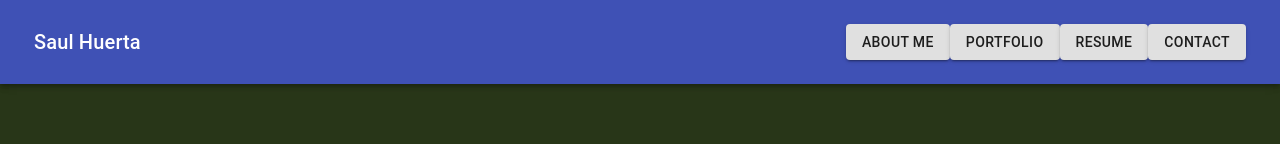
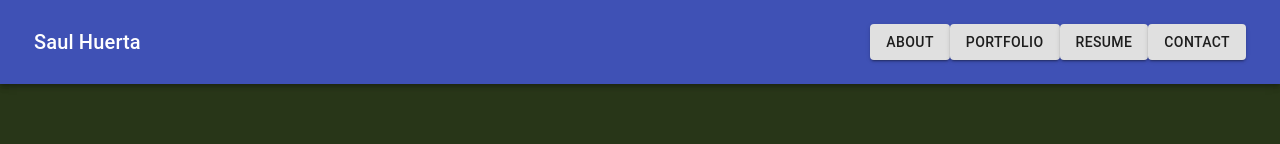
Before and after one commit to saul10huerta/react-port, a React (Create React App) app: page / in a window 1280 px wide. Shown: the top 144 px of the page. Built offline with nearby package versions, Linux system fonts and the light colour scheme.

Commit message:
added some cleaner code to the nav and made it more simple to call the routes for buttons and menu items

```diff
--- a/src/components/Nav/index.js
+++ b/src/components/Nav/index.js
@@ -52,6 +52,25 @@ const Nav = (props) => {
         history.push(pageURL);
     };
 
+    const menuItems = [
+        {
+            menuTitle: 'About',
+            pageURL: '/about',
+        },
+        {
+            menuTitle: 'Portfolio',
+            pageURL: '/portfolio',
+        },
+        {
+            menuTitle: 'Resume',
+            pageURL: '/resume',
+        },
+        {
+            menuTitle: 'Contact',
+            pageURL: '/contact',
+        },
+    ];
+
     return (
         <div className={classes.root}>
         <AppBar position="static">
@@ -84,18 +103,22 @@ const Nav = (props) => {
                     open={open}
                     onClose={() => setAnchorEl(null)}
                     >
-                  <MenuItem onClick={() => handleMenuClick('/about')}>About Me</MenuItem>
-                  <MenuItem onClick={() => handleMenuClick('/portfolio')}>Portfolio</MenuItem>
-                  <MenuItem onClick={() => handleMenuClick('/resume')}>Resume</MenuItem>
-                  <MenuItem onClick={() => handleMenuClick('/contact')}>Contact Me</MenuItem>
+                        {menuItems.map(menuItem => {
+                            const {menuTitle, pageURL} = menuItem;
+                            return (
+                                <MenuItem onClick={() => handleMenuClick(pageURL)}>{menuTitle}</MenuItem>
+                            )
+                        })}
                     </Menu>
                     </>
                     ): (
                         <div className={classes.NavOptions}>
-                        <Button variant="contained" onClick={() => handleButtonClick('/about')}>About Me</Button>
-                        <Button variant="contained" onClick={() => handleButtonClick('/portfolio')}>Portfolio</Button>
-                        <Button variant="contained" onClick={() => handleButtonClick('/resume')}>Resume</Button>
-                        <Button variant="contained" onClick={() => handleButtonClick('/contact')}>Contact</Button>
+                            {menuItems.map(menuItem => {
+                            const {menuTitle, pageURL} = menuItem;
+                            return (
+                                <Button variant="contained" onClick={() => handleButtonClick(pageURL)}>{menuTitle}</Button>
+                            )
+                            })}
                         </div>
                     )}
             </Toolbar>
@@ -105,36 +128,3 @@ const Nav = (props) => {
 }
 
 export default withRouter(Nav);
-// import React, { useEffect } from 'react';
-// import { capitalizeFirstLetter } from "../../utils/helpers";
-// import { Link } from 'react-router-dom';
-
-// function Nav() {
-//   return (
-//     <header className="flex-row">
-//         <h2 className="mx-3 my-2">
-//             <Link to='/'>
-//                 <a>Saul Huerta</a>
-//             </Link>
-//         </h2>
-//         <nav>
-//             <ul className="flex-row my-8">
-//                 <Link to='/about'>
-//                     <li><span>About Me</span></li>
-//                 </Link>
-//                 <Link to='/portafolio'>
-//                     <li><span>Portafolio</span></li>
-//                 </Link>
-//                 <Link to='/contact'>
-//                     <li><span>Contact</span></li>
-//                 </Link>
-//                 <Link to='/resume'>
-//                     <li><span>Resume</span></li>
-//                 </Link>
-//             </ul>
-//         </nav>
-//     </header>
-//   );
-// }
-
-// export default Nav;
```
Lines whose indentation alone changed are shown as unchanged.
